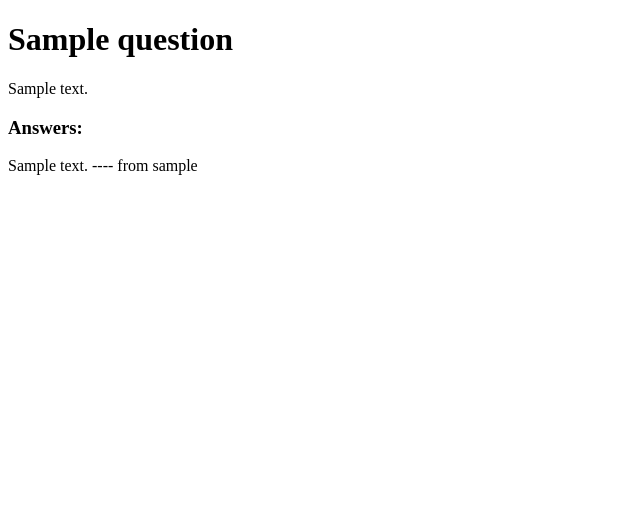
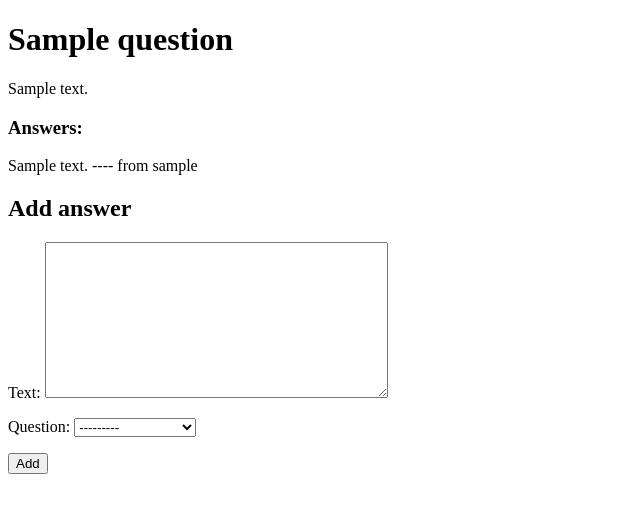
Before and after one commit to Artem-py/stepic-web, a Django app: page /question/1/ in a window 1280 px wide. Shown: the top 513 px of the page, without its empty margins (0-640 px from the left). Run offline with Django 4.2, Linux system fonts and the light colour scheme; tables that the repository leaves empty hold one stand-in row (values such as "Sample post").

Commit message:
Add forms

```diff
--- a/ask/ask/urls.py
+++ b/ask/ask/urls.py
@@ -24,7 +24,7 @@ urlpatterns = [
     path('login/', views.test, name='login'),
     path('signup/', views.test, name='signup'),
     path('question/<int:id>/', views.detail, name='question'),
-    path('ask/', views.test, name='ask'),
+    path('ask/', views.ask, name='ask'),
     path('popular/', views.popular, name='popular'),
     path('new/', views.test, name='new'),
     path('', views.index, name='index'),
--- /dev/null
+++ b/ask/qa/forms.py
@@ -0,0 +1,17 @@
+from django import forms
+from django.contrib.auth.models import User
+
+from .models import Question, Answer
+
+
+class AskForm(forms.ModelForm):
+    class Meta:
+        model = Question
+        fields = ['title', 'text']
+        widgets = {'text': forms.Textarea}
+
+
+class AnswerForm(forms.ModelForm):
+    class Meta:
+        model = Answer
+        fields = ['text', 'question']
--- a/ask/qa/models.py
+++ b/ask/qa/models.py
@@ -5,8 +5,7 @@ from django.urls import reverse
 
 class QuestionManager(models.Manager):
     def new(self):
-        questions = super().order_by('-id')
-        return questions
+        return self.order_by('-id')
 
     def popular(self):
         return self.order_by('-rating')
@@ -25,6 +24,9 @@ class Question(models.Model):
     def get_absolute_url(self):
         return reverse('question', args=[self.id])
 
+    def __str__(self):
+        return self.title
+
 
 class Answer(models.Model):
     text = models.TextField()
--- a/ask/qa/templates/qa/detail.html
+++ b/ask/qa/templates/qa/detail.html
@@ -11,5 +11,11 @@
     {% for answer in answers %}
       <p>{{ answer.text }} ---- from {{ answer.author.username }}</p>
     {% endfor %}
+    <h2>Add answer</h2>
+    <form method="POST">
+      {{ form.as_p }}
+      {% csrf_token %}
+      <input type="submit" value="Add">
+    </form>
   </body>
 </html>
--- a/ask/qa/views.py
+++ b/ask/qa/views.py
@@ -1,9 +1,11 @@
-from django.shortcuts import render
+from django.shortcuts import render, redirect
 from django.http import HttpResponse
 from django.views.decorators.http import require_GET
 from django.core.paginator import Paginator
+from django.contrib.auth.models import User
 
 from .models import Question, Answer
+from .forms import AskForm, AnswerForm
 
 
 def test(request):
@@ -33,4 +35,31 @@ def popular(request):
 def detail(request, id):
     question = Question.objects.get(id=id)
     answers = Answer.objects.filter(question=question)
-    return render(request, 'qa/detail.html', {'question': question, 'answers': answers})
+
+    if request.method == 'POST':
+        form = AnswerForm(request.POST)
+        if form.is_valid():
+            new_answer = form.save(commit=False)
+            new_answer.author = User.objects.get(pk=1)
+            new_answer.question = question
+            new_answer.save()
+            return redirect(question.get_absolute_url())
+    else:
+        form = AnswerForm()
+
+    return render(request, 'qa/detail.html', {'question': question,
+                                              'answers': answers,
+                                              'form': form})
+
+
+def ask(request):
+    if request.method == 'POST':
+        form = AskForm(request.POST)
+        if form.is_valid():
+            new_question = form.save(commit=False)
+            new_question.author = User.objects.get(pk=2)
+            new_question.save()
+            return redirect(new_question.get_absolute_url())
+    else:
+        form = AskForm()
+    return render(request, 'qa/ask.html', {'form': form})
```
Also changed, not shown: ask/qa/templates/qa/ask.html (added, +15 -0 lines).
